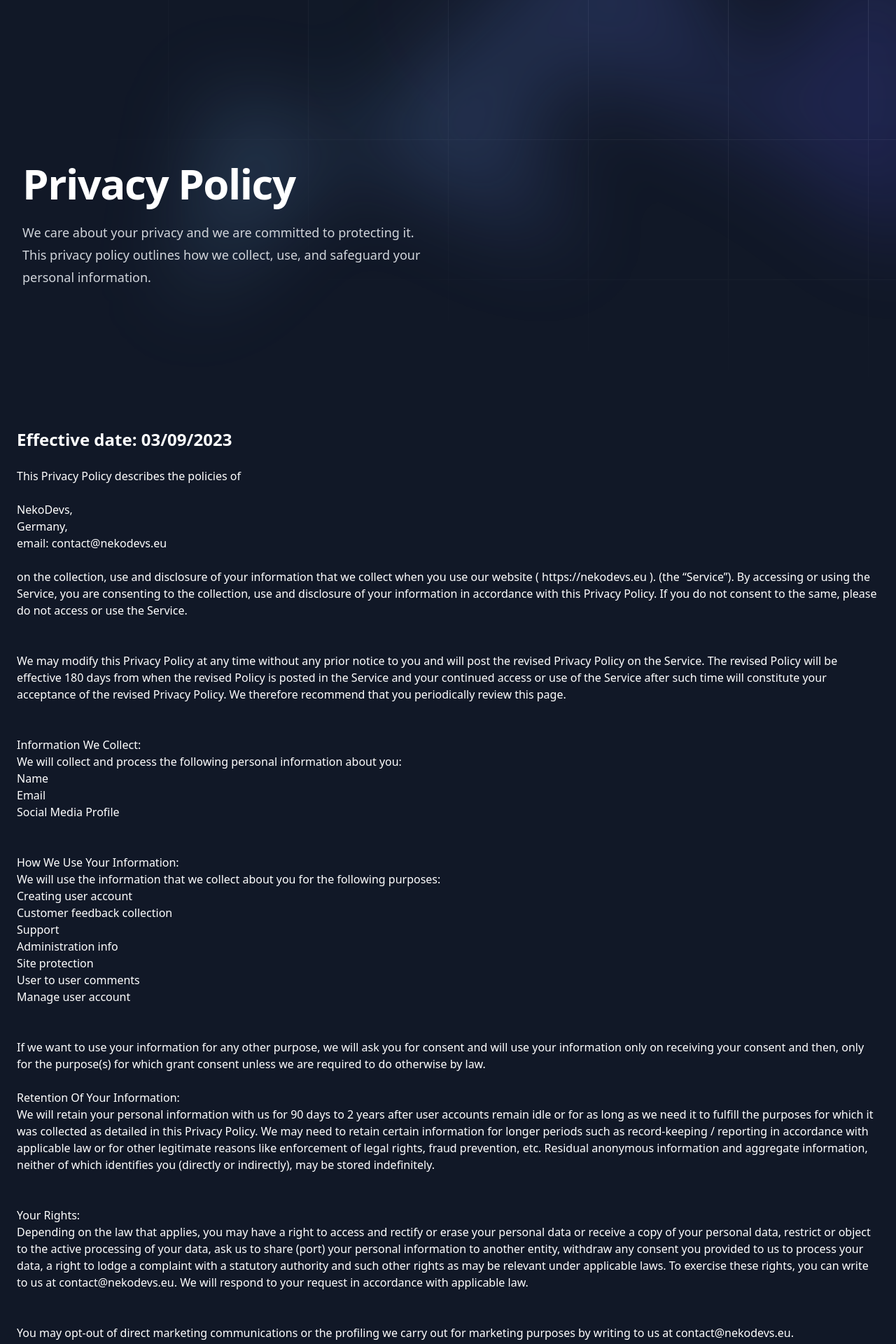
After one commit to Nekodevs-EU/Landing-Page, a PHP site: page /privacy in a window 1280 px wide. The commit adds this page. Shown: the top 1920 px of the page at 70% size. Run offline with PHP 8.4, Linux system fonts and the light colour scheme; some web fonts are replaced.

Commit message:
added some pages, removed unused development server, added some PHP includes and design changes

```diff
--- a/404.php
+++ b/404.php
@@ -1,3 +1,4 @@
+<?php include 'inc/decoration.php'; ?>
 <!DOCTYPE html>
 <html lang="en">
 
@@ -7,6 +8,7 @@
   <title>NekoDevs</title>
   <link href="/src/styles/output.css" rel="stylesheet">
   <link rel="stylesheet" href="https://rsms.me/inter/inter.css">
+  <?php include 'inc/meta.php';?>
 </head>
 
 <body class="bg-gray-900">
--- a/inc/footer.php
+++ b/inc/footer.php
@@ -35,23 +35,23 @@
 
         <!-- nav - start -->
         <div>
-          <div class="mb-4 font-bold uppercase tracking-widest text-gray-100">Products</div>
+          <div class="mb-4 font-bold uppercase tracking-widest text-gray-100">Projects</div>
 
           <nav class="flex flex-col gap-4">
             <div>
-              <a href="#" class="text-gray-400 transition duration-100 hover:text-indigo-500 active:text-indigo-600">Overview</a>
+              <a href="#" class="text-gray-400 transition duration-100 hover:text-purple-500 active:text-purple-600">Overview</a>
             </div>
 
             <div>
-              <a href="#" class="text-gray-400 transition duration-100 hover:text-indigo-500 active:text-indigo-600">Solutions</a>
+              <a href="#" class="text-gray-400 transition duration-100 hover:text-purple-500 active:text-purple-600">Solutions</a>
             </div>
 
             <div>
-              <a href="#" class="text-gray-400 transition duration-100 hover:text-indigo-500 active:text-indigo-600">Pricing</a>
+              <a href="#" class="text-gray-400 transition duration-100 hover:text-purple-500 active:text-purple-600">Pricing</a>
             </div>
 
             <div>
-              <a href="#" class="text-gray-400 transition duration-100 hover:text-indigo-500 active:text-indigo-600">Customers</a>
+              <a href="#" class="text-gray-400 transition duration-100 hover:text-purple-500 active:text-purple-600">Customers</a>
             </div>
           </nav>
         </div>
@@ -63,15 +63,15 @@
 
           <nav class="flex flex-col gap-4">
             <div>
-              <a href="#" class="text-gray-400 transition duration-100 hover:text-indigo-500 active:text-indigo-600">Our story</a>
+              <a href="/story" class="text-gray-400 transition duration-100 hover:text-purple-500 active:text-purple-600">Our story</a>
             </div>
 
             <div>
-              <a href="#" class="text-gray-400 transition duration-100 hover:text-indigo-500 active:text-indigo-600">Our goal</a>
+              <a href="/goals" class="text-gray-400 transition duration-100 hover:text-purple-500 active:text-purple-600">Our goal</a>
             </div>
 
             <div>
-              <a href="#" class="text-gray-400 transition duration-100 hover:text-indigo-500 active:text-indigo-600">Donate</a>
+              <a href="/donate" class="text-gray-400 transition duration-100 hover:text-purple-500 active:text-purple-600">Donate</a>
             </div>
 
           </nav>
@@ -84,19 +84,19 @@
 
           <nav class="flex flex-col gap-4">
             <div>
-              <a href="#" class="text-gray-400 transition duration-100 hover:text-indigo-500 active:text-indigo-600">Contact</a>
+              <a href="mailto:contact@nekodevs.eu" class="text-gray-400 transition duration-100 hover:text-purple-500 active:text-purple-600">Contact</a>
             </div>
 
             <div>
-              <a href="#" class="text-gray-400 transition duration-100 hover:text-indigo-500 active:text-indigo-600">Documentation</a>
+              <a href="https://docs.nekodevs.eu" class="text-gray-400 transition duration-100 hover:text-purple-500 active:text-purple-600">Documentation</a>
             </div>
 
             <div>
-              <a href="#" class="text-gray-400 transition duration-100 hover:text-indigo-500 active:text-indigo-600">Community</a>
+              <a href="#" class="text-gray-400 transition duration-100 hover:text-purple-500 active:text-purple-600">Community</a>
             </div>
 
             <div>
-              <a href="#" class="text-gray-400 transition duration-100 hover:text-indigo-500 active:text-indigo-600">FAQ</a>
+              <a href="/faq" class="text-gray-400 transition duration-100 hover:text-purple-500 active:text-purple-600">FAQ</a>
             </div>
           </nav>
         </div>
@@ -108,21 +108,21 @@
 
           <nav class="flex flex-col gap-4">
             <div>
-              <a href="#" class="text-gray-400 transition duration-100 hover:text-indigo-500 active:text-indigo-600">Terms of Service</a>
+              <a href="/tos" class="text-gray-400 transition duration-100 hover:text-purple-500 active:text-purple-600">Terms of Service</a>
             </div>
 
             <div>
-              <a href="#" class="text-gray-400 transition duration-100 hover:text-indigo-500 active:text-indigo-600">Privacy Policy</a>
+              <a href="/privacy" class="text-gray-400 transition duration-100 hover:text-purple-500 active:text-purple-600">Privacy Policy</a>
             </div>
 
             <div>
-              <a href="#" class="text-gray-400 transition duration-100 hover:text-indigo-500 active:text-indigo-600">Cookie settings</a>
+              <a href="/cookies" class="text-gray-400 transition duration-100 hover:text-purple-500 active:text-purple-600">Cookie Policy</a>
             </div>
           </nav>
         </div>
         <!-- nav - end -->
       </div>
 
-      <div class="border-t border-gray-800 py-8 text-center text-sm text-gray-400">© 2021 - Present NekoDevs. All rights reserved.</div>
+      <div class="border-t border-gray-800 py-8 text-center text-sm text-gray-400">© 2024 - Present NekoDevs. All rights reserved.</div>
     </footer>
   </div>
--- /dev/null
+++ b/inc/meta.php
@@ -0,0 +1,4 @@
+<meta name="description" content="Pawsitively Innovative Software Solutions!">
+<meta name="author" content="NekoDevs">
+<meta content="#A443D1" data-react-helmet="true" name="theme-color">
+<meta property="og:image" content="nekopack/neko_donut.png">
--- a/inc/scripts-bottom.php
+++ b/inc/scripts-bottom.php
@@ -9,3 +9,25 @@
     });
   });
 </script>
+<script>
+  document.addEventListener('DOMContentLoaded', function() {
+    const accordionButtons = document.querySelectorAll('.flex.items-center.justify-center.w-8.h-8.rounded-full.bg-gray-700');
+
+    accordionButtons.forEach(button => {
+        button.addEventListener('click', function() {
+            const answerDiv = this.parentElement.nextElementSibling;
+            const svgIcon = this.querySelector('svg');
+
+            if (answerDiv.classList.contains('max-h-0')) {
+                answerDiv.classList.remove('max-h-0');
+                answerDiv.classList.add('max-h-full');
+                svgIcon.classList.add('rotate-180');
+            } else {
+                answerDiv.classList.remove('max-h-full');
+                answerDiv.classList.add('max-h-0');
+                svgIcon.classList.remove('rotate-180');
+            }
+        });
+    });
+});
+</script>
--- a/index.php
+++ b/index.php
@@ -1,3 +1,4 @@
+<?php include 'inc/decoration.php'; ?>
 <!DOCTYPE html>
 <html lang="en">
 
@@ -7,6 +8,7 @@
   <title>NekoDevs</title>
   <link href="/src/styles/output.css" rel="stylesheet">
   <link rel="stylesheet" href="https://rsms.me/inter/inter.css">
+  <?php include 'inc/meta.php';?>
 </head>
 
 <body>
--- a/news.php
+++ b/news.php
@@ -1,3 +1,4 @@
+<?php include 'inc/decoration.php'; ?>
 <!DOCTYPE html>
 <html lang="en">
 
@@ -7,6 +8,7 @@
   <title>NekoDevs</title>
   <link href="/src/styles/output.css" rel="stylesheet">
   <link rel="stylesheet" href="https://rsms.me/inter/inter.css">
+  <?php include 'inc/meta.php';?>
 </head>
 
 <body class="bg-gray-900">
--- /dev/null
+++ b/privacy.php
@@ -0,0 +1,280 @@
+<?php include 'inc/decoration.php'; ?>
+<!DOCTYPE html>
+<html lang="en">
+
+<head>
+    <meta charset="UTF-8">
+    <meta name="viewport" content="width=device-width, initial-scale=1.0">
+    <title>NekoDevs</title>
+    <link href="/src/styles/output.css" rel="stylesheet">
+    <link rel="stylesheet" href="https://rsms.me/inter/inter.css">
+    <?php include 'inc/meta.php';?>
+</head>
+
+<body class="bg-gray-900">
+    <div class="relative isolate overflow-hidden bg-gray-900">
+        <svg class="absolute inset-0 -z-10 h-full w-full stroke-white/10 [mask-image:radial-gradient(100%_100%_at_top_right,white,transparent)]" aria-hidden="true">
+            <defs>
+                <pattern id="983e3e4c-de6d-4c3f-8d64-b9761d1534cc" width="200" height="200" x="50%" y="-1" patternUnits="userSpaceOnUse">
+                    <path d="M.5 200V.5H200" fill="none" />
+                </pattern>
+            </defs>
+            <svg x="50%" y="-1" class="overflow-visible fill-gray-800/20">
+                <path d="M-200 0h201v201h-201Z M600 0h201v201h-201Z M-400 600h201v201h-201Z M200 800h201v201h-201Z" stroke-width="0" />
+            </svg>
+            <rect width="100%" height="100%" stroke-width="0" fill="url(#983e3e4c-de6d-4c3f-8d64-b9761d1534cc)" />
+        </svg>
+        <div class="absolute left-[calc(50%-4rem)] top-10 -z-10 transform-gpu blur-3xl sm:left-[calc(50%-18rem)] lg:left-48 lg:top-[calc(50%-30rem)] xl:left-[calc(50%-24rem)]" aria-hidden="true">
+            <div class="aspect-[1108/632] w-[69.25rem] bg-gradient-to-r from-[#80caff] to-[#4f46e5] opacity-20" style="clip-path: polygon(73.6% 51.7%, 91.7% 11.8%, 100% 46.4%, 97.4% 82.2%, 92.5% 84.9%, 75.7% 64%, 55.3% 47.5%, 46.5% 49.4%, 45% 62.9%, 50.3% 87.2%, 21.3% 64.1%, 0.1% 100%, 5.4% 51.1%, 21.4% 63.9%, 58.9% 0.2%, 73.6% 51.7%)"></div>
+        </div>
+        <div class="mx-auto max-w-7xl px-6 pb-24 pt-10 sm:pb-32 lg:flex lg:px-8 lg:py-40">
+            <div class="mx-auto max-w-2xl flex-shrink-0 lg:mx-0 lg:max-w-xl lg:pt-8">
+                <h1 class="mt-10 text-4xl font-bold tracking-tight text-white sm:text-6xl">Privacy Policy</h1>
+                <p class="mt-6 text-lg leading-8 text-gray-300">We care about your privacy and we are committed to protecting it. This privacy policy outlines how we collect, use, and safeguard your personal information.</p>
+            </div>
+        </div>
+    </div>
+
+    <div class="container mx-auto px-6 py-10 text-white">
+        <h2 class="text-2xl font-bold mb-6">Effective date: 03/09/2023</h2>
+        <p class="privacy-policy-p">
+            This Privacy Policy describes the policies of<br><br>
+
+            NekoDevs,<br>
+            Germany,<br>
+            email: contact@nekodevs.eu<br><br>
+
+            on the collection,
+            use and disclosure of your information that we collect
+            when you use our website ( https://nekodevs.eu ).
+            (the “Service”). By accessing or using
+            the
+            Service, you are consenting to the collection, use and
+            disclosure of your information in accordance with this
+            Privacy Policy. If you do not consent to the same,
+            please do not access or use the Service.<br><br><br>
+        </p>
+
+        <p class="privacy-policy-p">
+            We may modify this Privacy Policy at any time without
+            any prior notice to you and will post the revised
+            Privacy Policy on the Service. The revised Policy will
+            be effective 180 days from when the
+            revised Policy is posted in the Service and your
+            continued access or use of the Service after such time
+            will constitute your acceptance of the revised Privacy
+            Policy. We therefore recommend that you periodically
+            review this page.<br><br><br>
+        </p>
+
+        <ol class="privacy-policy-ol">
+            <li>
+                <h2 class="privacy-policy-h2">
+                    Information We Collect:
+                </h2>
+
+
+                <p class="privacy-policy-p">
+                    We will collect and process the following
+                    personal information about you:<br>
+                </p>
+                <ol class="privacy-policy-ol">
+
+                    <li>Name</li>
+
+                    <li>Email</li>
+
+
+                    <li>Social Media Profile</li>
+
+
+
+
+
+
+                </ol>
+
+
+
+
+            </li>
+
+
+
+
+            <li>
+                <h2 class="privacy-policy-h2">
+                <br><br>How We Use Your Information:
+                </h2>
+                <p class="privacy-policy-p">
+                    We will use the information that we collect
+                    about you for the following purposes:
+                </p>
+                <ol class="privacy-policy-ol">
+
+
+                    <li>Creating user account</li>
+
+
+                    <li>Customer feedback collection</li>
+
+
+
+                    <li>Support</li>
+
+                    <li>Administration info</li>
+
+
+
+                    <li>Site protection</li>
+
+                    <li>User to user comments</li>
+
+
+                    <li>Manage user account</li>
+
+                </ol>
+                <p class="privacy-policy-p">
+                <br><br>If we want to use your information for any other
+                    purpose, we will ask you for consent and will
+                    use your information only on receiving your
+                    consent and then, only for the purpose(s) for
+                    which grant consent unless we are required to do
+                    otherwise by law.<br><br>
+                </p>
+            </li>
+
+
+
+            <li>
+                <h2 class="privacy-policy-h2">
+                    Retention Of Your Information:
+                </h2>
+                <p class="privacy-policy-p">
+                    We will retain your personal information with us
+                    for
+                    90 days to 2 years after user accounts remain idle
+                    or for as
+                    long as we need it to fulfill the purposes for
+                    which it was collected as detailed in this
+                    Privacy Policy. We may need to retain certain
+                    information for longer periods such as
+                    record-keeping / reporting in accordance with
+                    applicable law or for other legitimate reasons
+                    like enforcement of legal rights, fraud
+                    prevention, etc. Residual anonymous information
+                    and aggregate information, neither of which
+                    identifies you (directly or indirectly), may be
+                    stored indefinitely.<br><br><br>
+                </p>
+            </li>
+
+            <li>
+                <h2 class="privacy-policy-h2">
+                    Your Rights:
+                </h2>
+                <p class="privacy-policy-p">
+                    Depending on the law that applies, you may have
+                    a right to access and rectify or erase your
+                    personal data or receive a copy of your personal
+                    data, restrict or object to the active
+                    processing of your data, ask us to share (port)
+                    your personal information to another entity,
+                    withdraw any consent you provided to us to
+                    process your data, a right to lodge a complaint
+                    with a statutory authority and such other rights
+                    as may be relevant under applicable laws. To
+                    exercise these rights, you can write to us at
+                    contact@nekodevs.eu.
+                    We will respond to your
+                    request in accordance with applicable law.<br><br><br>
+                </p>
+
+                <p class="privacy-policy-p">
+                    You may opt-out of direct marketing
+                    communications or the profiling we carry out for
+                    marketing purposes by writing to us at
+                    contact@nekodevs.eu.<br><br><br>
+                </p>
+
+                <p class="privacy-policy-p">
+                    Do note that if you do not allow us to collect
+                    or process the required personal information or
+                    withdraw the consent to process the same for the
+                    required purposes, you may not be able to access
+                    or use the services for which your information
+                    was sought.<br><br><br>
+                </p>
+            </li>
+            <li>
+                <h2 class="privacy-policy-h2">
+                    Cookies Etc.
+                </h2>
+                <p class="privacy-policy-p">
+
+
+                    To learn more about how we use these
+                    and your choices in relation to these tracking
+                    technologies, please refer to our
+                    <a href="https://nekodevs.eu/cookies">Cookie Policy.</a><br><br><br>
+                </p>
+            </li>
+
+            <li>
+                <h2 class="privacy-policy-h2">
+                    Security:
+                </h2>
+                <p class="privacy-policy-p">
+                    The security of your information is important to
+                    us and we will use reasonable security measures
+                    to prevent the loss, misuse or unauthorized
+                    alteration of your information under our
+                    control. However, given the inherent risks, we
+                    cannot guarantee absolute security and
+                    consequently, we cannot ensure or warrant the
+                    security of any information you transmit to us
+                    and you do so at your own risk.<br><br><br>
+                </p>
+            </li>
+
+            <li>
+                <h2 class="privacy-policy-h2">
+                    Third Party Links & Use Of Your Information:
+                </h2>
+                <p class="privacy-policy-p">
+                    Our Service may contain links to other websites
+                    that are not operated by us. This Privacy Policy
+                    does not address the privacy policy and other
+                    practices of any third parties, including any
+                    third party operating any website or service
+                    that may be accessible via a link on the
+                    Service. We strongly advise you to review the
+                    privacy policy of every site you visit. We have
+                    no control over and assume no responsibility for
+                    the content, privacy policies or practices of
+                    any third party sites or services.<br><br><br>
+                </p>
+            </li>
+
+            <li>
+                <h2 class="privacy-policy-h2">
+                    Grievance / Data Protection Officer:
+                </h2>
+                <p class="privacy-policy-p">
+                    If you have any queries or concerns about the
+                    processing of your information that is available
+                    with us, you may email our Grievance Officer at
+                    NekoDevs,
+                    email: contact@nekodevs.eu.
+                    We will address your concerns in accordance with applicable law.
+                </p>
+            </li>
+        </ol>
+    </div>
+
+    <?php include 'inc/footer.php'; ?>
+    <?php include 'inc/scripts-bottom.php'; ?>
+
+</body>
+
+</html>
--- a/projects.php
+++ b/projects.php
@@ -1,3 +1,4 @@
+<?php include 'inc/decoration.php'; ?>
 <!DOCTYPE html>
 <html lang="en">
 
@@ -7,6 +8,7 @@
   <title>NekoDevs</title>
   <link href="/src/styles/output.css" rel="stylesheet">
   <link rel="stylesheet" href="https://rsms.me/inter/inter.css">
+  <?php include 'inc/meta.php';?>
 </head>
 
 <body class="bg-gray-900">
--- a/tailwind.config.js
+++ b/tailwind.config.js
@@ -4,7 +4,10 @@ module.exports = {
   content: [
     './index.php',
     './projects.php',
+    './privacy.php',
     './news.php',
+    './cookies.php',
+    './faq.php',
     './404.php',// Adjust the paths according to your project structure
     './src/**/*.{html,js,php}',
     './inc/**/*.{html,js,php}', // Include all relevant file types and paths
```
Also changed, not shown: cookies.php (added, +80 -0 lines), faq.php (added, +91 -0 lines), inc/decoration.php (added, +37 -0 lines), src/styles/output.css (+99 -7 lines), tos.php (added, +49 -0 lines), 2 other files.
